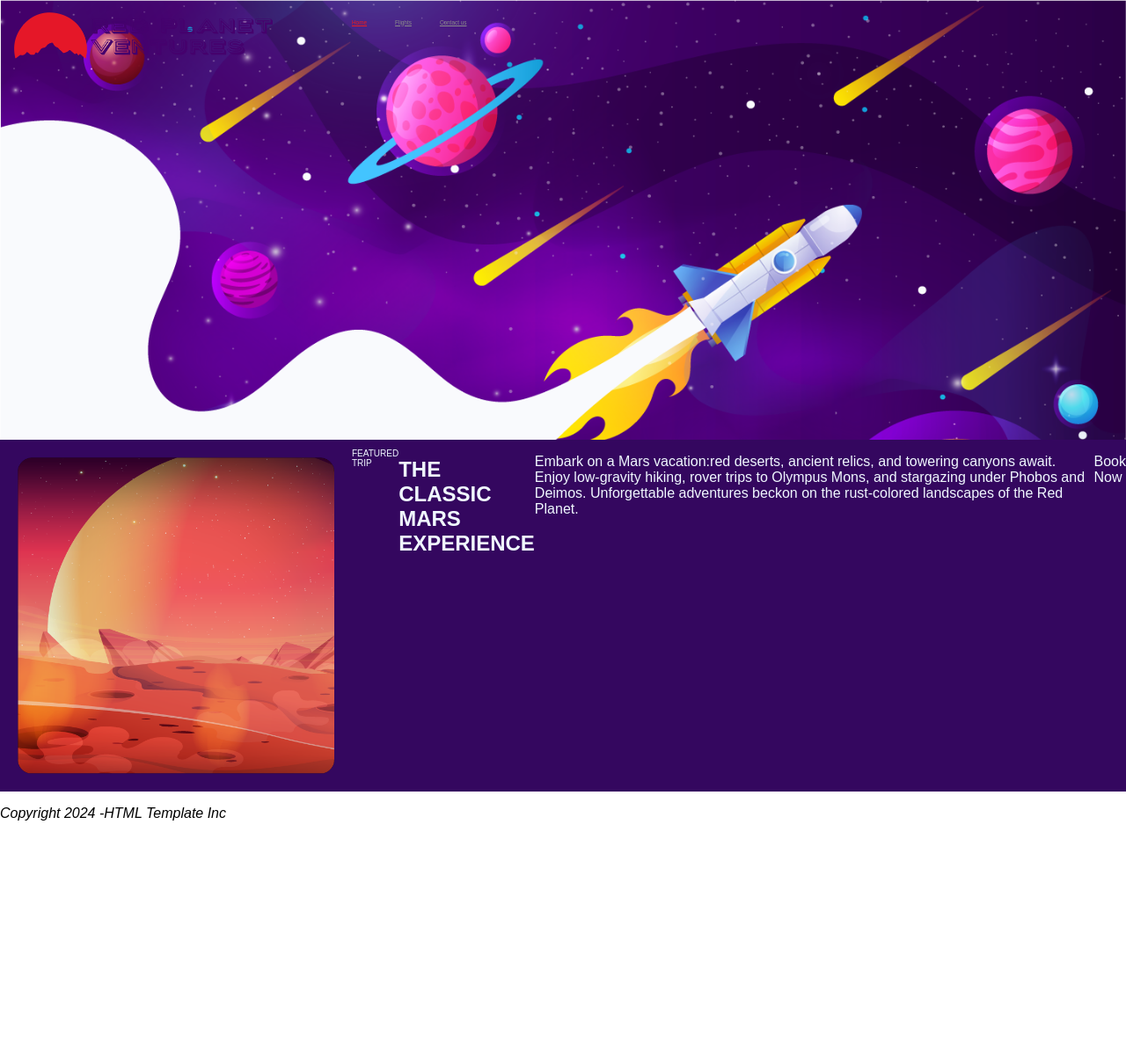
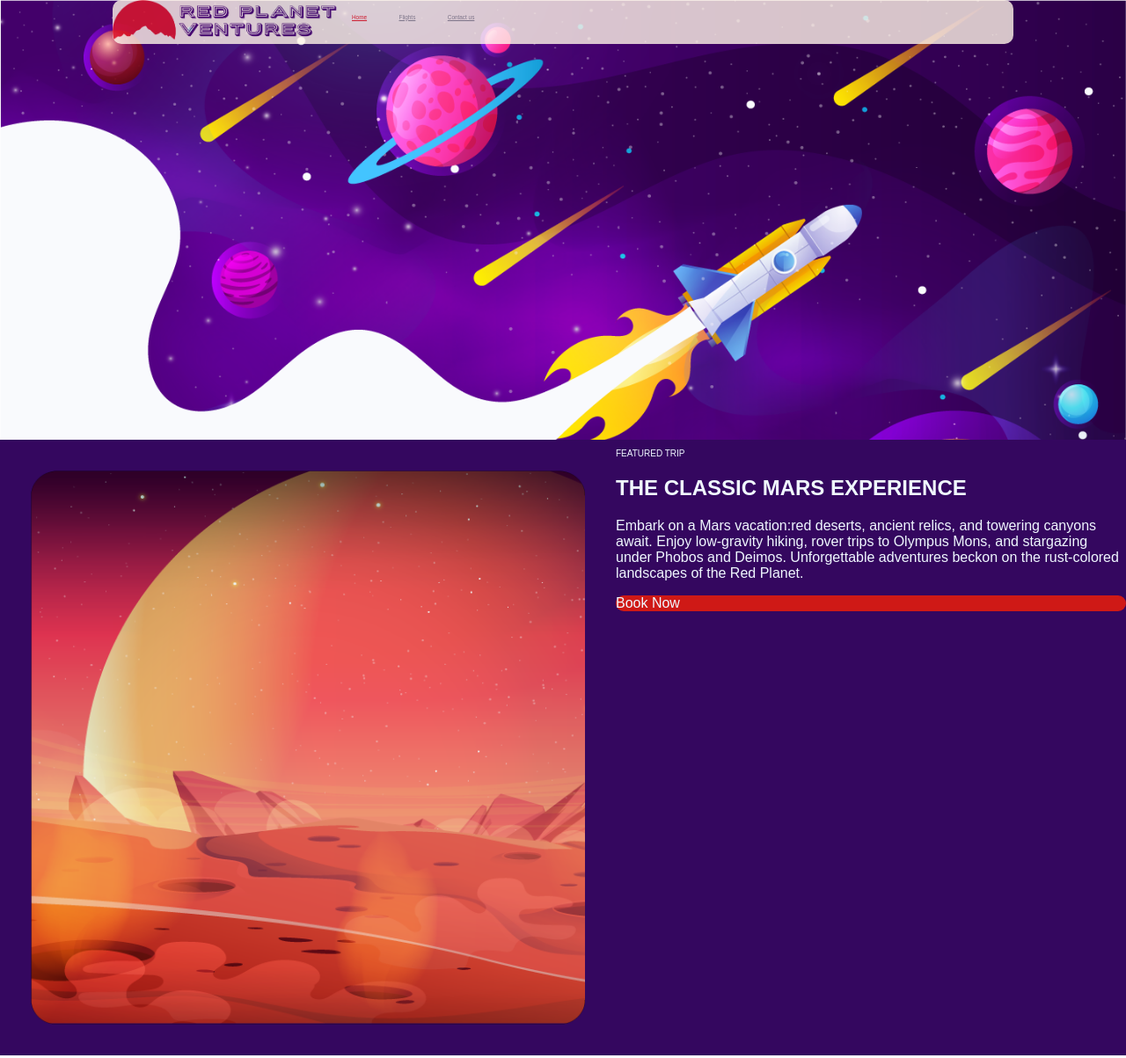
Before and after one commit to JulietteGuse/241070_Juliette_Guse_DV100_T1, a plain HTML site: page index.html in a window 1280 px wide. Shown: the top 1203 px of the page at 88% size. Before the commit the page ends 950 px from the top, so only its background shows below. Drawn offline with Linux system fonts and the light colour scheme.

Commit message:
03/14 end

```diff
--- a/css/main.css
+++ b/css/main.css
@@ -7,18 +7,19 @@ body{
 }
 
 .topNav{
-    width: 100%;
+    width: 80%;
     height: 50px;
+    background-color: rgb(255, 245, 232);
+    border-radius: 10px;
+    opacity: 80%;
+    margin-left: 8em;
 }
 
 .topNav a{
-    float: left;
     color: #8b8b8b;
     text-align: center;
     padding: 14px 16px;
     font-size: 40%;
-    border-color: blanchedalmond;
-    border-radius: 25%;
 }
 
 .topNav img{
@@ -55,7 +56,6 @@ color: #ee1c1c;
 
 .flexContainer{
     display: flex;
-    flex-direction: row;
     font-size: 16px;
     text-align: justify;
     background-color: #34075f;
@@ -63,16 +63,16 @@ color: #ee1c1c;
 
 .flexContainer img{
     padding: 5%;
-    width: 400px;
-    height: 400px;
+    width: 700px;
+    height: 700px;
     float: left;
 }
 
 .flex2{
-    flex-direction: column;
+    flex-wrap: wrap;
     justify-content: flex-end;
     text-align: left;
-    display: contents;
+    align-items: center;
 }
 
 .flex2Blue{
@@ -91,8 +91,8 @@ h1{
 }
 
 .flex2Button{
-    border: #ee1c1c;
-    border-radius: 2px;
+    background-color: rgb(207, 25, 22);
+    border-radius: 10px;
 }
 
 @media (max-width: 800px){
```
